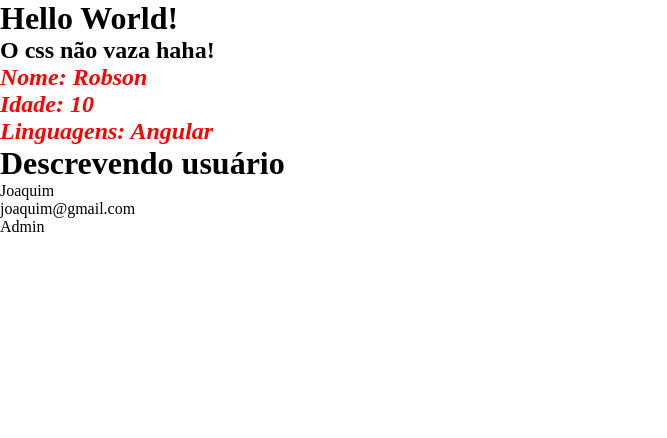
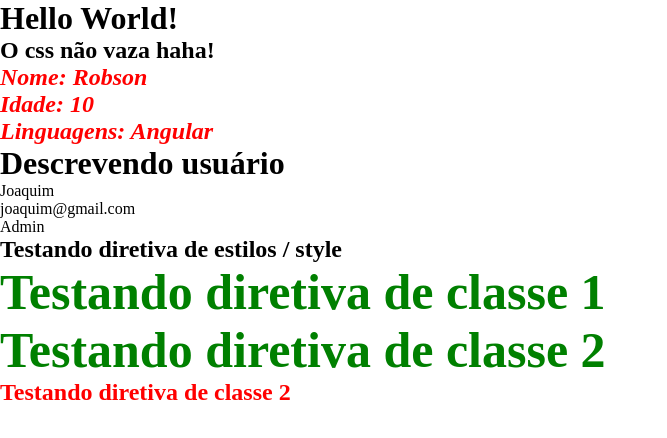
Before and after one commit to robinhosz/course-angular, an Angular app: page / in a window 1280 px wide. Shown: the top 438 px of the page, without its empty margins (0-667 px from the left). Built offline with nearby package versions, Linux system fonts and the light colour scheme.

Commit message:
feat: add directives

```diff
--- a/src/app/app.component.html
+++ b/src/app/app.component.html
@@ -2,3 +2,4 @@
 <h2>O css não vaza haha!</h2>
 <app-first-component></app-first-component>
 <app-data [name]="userName" [userData]="userData"></app-data>
+<app-directives></app-directives>
--- a/src/app/app.module.ts
+++ b/src/app/app.module.ts
@@ -4,12 +4,14 @@
 import { AppComponent } from './app.component';
 import { FirstComponentComponent } from './components/first-component/first-component.component';
 import { DataComponent } from './components/parent/data/data.component';
+import { DirectivesComponent } from './components/directives/directives.component';
 
 @NgModule({
   declarations: [
     AppComponent,
     FirstComponentComponent,
     DataComponent,
+    DirectivesComponent,
   ],
   imports: [
     BrowserModule
--- /dev/null
+++ b/src/app/components/directives/directives.component.css
@@ -0,0 +1,11 @@
+.green-title {
+    color: green;
+}
+
+.small-title {
+    font-size: 50px;
+}
+
+.underline-title {
+    color: red;
+}
--- /dev/null
+++ b/src/app/components/directives/directives.component.html
@@ -0,0 +1,4 @@
+<h2 [ngStyle]="{size, color, font}">Testando diretiva de estilos / style</h2>
+<h2 [ngClass]="classes">Testando diretiva de  classe 1</h2>
+<h2 [ngClass]="classes">Testando diretiva de  classe 2</h2>
+<h2 [ngClass]="underline">Testando diretiva de  classe 2</h2>
--- /dev/null
+++ b/src/app/components/directives/directives.component.ts
@@ -0,0 +1,23 @@
+import { Component, OnInit } from '@angular/core';
+
+@Component({
+  selector: 'app-directives',
+  templateUrl: './directives.component.html',
+  styleUrls: ['./directives.component.css']
+})
+export class DirectivesComponent implements OnInit {
+
+  size = 40;
+  font = 'Arial';
+  color = 'black';
+
+  classes = ['green-title', 'small-title'];
+
+  underline = 'underline-title';
+
+  constructor() { }
+
+  ngOnInit(): void {
+  }
+
+}
```
Also changed, not shown: 1 other file (tests, documents, lock files or other folders).
